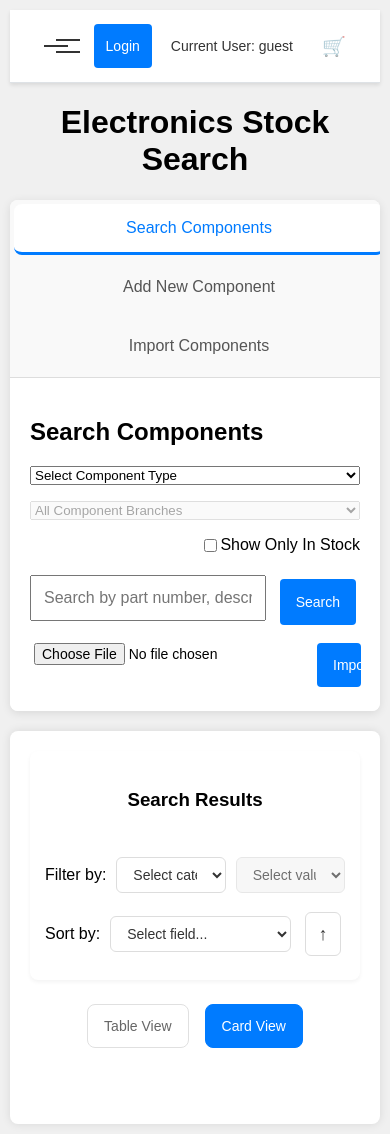
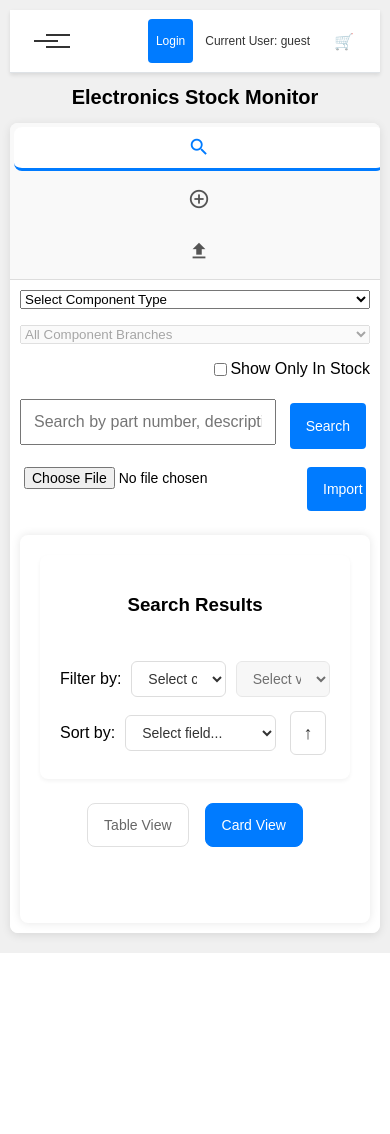
Before and after one commit to Teapack1/EasyDrawers-w-LCSC-support, a FastAPI app: page / in a window 390 px wide. After the commit the page ends 953 px from the top, so only its background shows below. Run offline with FastAPI, Linux system fonts and the light colour scheme; data comes from the database, SQL or seed files in the repository; data that the repository does not hold is empty.

Commit message:
implemented classic clean horizontal buttons by gemini25

```diff
--- a/static/style.css
+++ b/static/style.css
@@ -23,19 +23,32 @@
     display: flex;
     background-color: #f9f9f9;
     border-bottom: 1px solid #ddd;
+    flex-wrap: wrap;
 }
 
 .tab-button {
     flex: 1;
-    padding: 15px 20px;
+    padding: 12px 15px;
     background: none;
     border: none;
-    font-size: 16px;
+    font-size: 15px;
     font-weight: 500;
     color: #555;
     cursor: pointer;
     transition: all 0.3s ease;
     border-bottom: 3px solid transparent;
+    display: flex;
+    align-items: center;
+    justify-content: center;
+    gap: 8px;
+    min-width: 100px;
+    text-align: center;
+    white-space: nowrap;
+}
+
+.tab-button .material-icons {
+    font-size: 20px;
+    vertical-align: middle;
 }
 
 .tab-button:hover {
@@ -55,7 +68,6 @@
 
 .tab-content {
     display: none;
-    padding: 0;
 }
 
 .tab-content.active {
@@ -356,9 +368,7 @@
     width: 100%;
     border-collapse: separate;
     table-layout: fixed;
-    /* Added to make columns fit within the table */
     word-wrap: break-word;
-    /* Added to ensure long text breaks within cells */
 }
 
 /* Adjust the column widths */
@@ -366,14 +376,12 @@
 /* Actions column */
 table td:nth-last-child(1) {
     width: 130px;
-    /* Increase this value as needed */
 }
 
 table th:nth-last-child(2),
 /* Storage Place column */
 table td:nth-last-child(2) {
     width: 80px;
-    /* Decrease this value as needed */
 }
 
 table th,
@@ -382,22 +390,15 @@
     padding: 8px;
     text-align: left;
     overflow: hidden;
-    /* Prevents overflow */
     white-space: nowrap;
-    /* Prevents long text from wrapping */
     text-overflow: ellipsis;
-    /* Adds ellipsis for any overflowed text */
-    cursor: pointer;
-    /* Changes cursor to pointer to indicate clickability */
+    cursor: pointer;
 }
 
 table tr.expanded td {
     white-space: normal;
-    /* Allows text to wrap within cells */
     overflow: visible;
-    /* Allows overflowed content to be visible */
     text-overflow: clip;
-    /* Removes ellipsis */
 }
 
 table td .quantity-controls {
@@ -413,11 +414,8 @@
     cursor: pointer;
     margin: 0 2px;
     width: 30px;
-    /* Adjust width */
     height: 30px;
-    /* Adjust height */
     font-size: 16px;
-    /* Adjust font size */
 }
 
 table td .quantity-controls button:hover {
@@ -447,22 +445,16 @@
     cursor: pointer;
     margin: 0 2px;
     width: 30px;
-    /* Adjust width */
     height: 30px;
-    /* Adjust height */
     font-size: 16px;
-    /* Adjust font size */
 }
 
 .quantity-controls input.quantity-input {
     width: 40px;
-    /* Adjust width */
     text-align: center;
     margin: 0 2px;
     height: 30px;
-    /* Match height to buttons */
     font-size: 16px;
-    /* Adjust font size */
 }
 
 quantity-controls button:hover {
@@ -515,17 +507,12 @@
     color: red;
     border: none;
     font-size: 16px;
-    /* Decrease font size for smaller 'X' */
     cursor: pointer;
     margin-left: 5px;
     padding: 0;
-    /* Remove padding */
     width: 24px;
-    /* Fixed width */
     height: 24px;
-    /* Fixed height */
     line-height: 24px;
-    /* Center the 'X' vertically */
     text-align: center;
 }
 
@@ -536,7 +523,6 @@
 /* Modal Styles */
 .modal {
     display: block;
-    /* Show the modal by default */
     position: fixed;
     z-index: 1000;
     left: 0;
@@ -545,7 +531,6 @@
     height: 100%;
     overflow: auto;
     background-color: rgba(0, 0, 0, 0.5);
-    /* Semi-transparent background */
 }
 
 .modal-content {
@@ -697,12 +682,10 @@
 /* Adjust the widths of the sections */
 .upload-section {
     width: 18.75%;
-    /* Reduced from 25% */
 }
 
 .search-section {
     width: 62.5%;
-    /* Increased from 50% */
     margin: 0 auto;
     text-align: center;
 }
@@ -781,13 +764,11 @@
 /* Reduce font size in the form section */
 .form-section {
     font-size: 14px;
-    /* Reduced from default */
 }
 
 /* Adjust label styles */
 .form-section label {
     margin-bottom: 5px;
-    /* Reduced margin */
 }
 
 /* Adjust input and select styles */
@@ -795,12 +776,9 @@
 .form-section select {
     width: 100%;
     padding: 6px;
-    /* Reduced padding */
     margin-top: 3px;
     margin-bottom: 8px;
-    /* Reduced margin */
-    font-size: 14px;
-    /* Reduced font size */
+    font-size: 14px;
 }
 
 /* Adjust optional fields */
@@ -811,16 +789,13 @@
 /* Adjust button styles */
 .form-section button {
     padding: 8px 16px;
-    /* Reduced padding */
-    font-size: 14px;
-    /* Reduced font size */
+    font-size: 14px;
 }
 
 /* Styles for the revert button */
 .revert-button {
     padding: 5px 10px;
     background-color: #dc3545;
-    /* Red color */
     color: #fff;
     border: none;
     border-radius: 4px;
@@ -835,20 +810,6 @@
 .reverted {
     color: #6c757d;
     font-style: italic;
-}
-
-.revert-button {
-    padding: 4px 8px;
-    background-color: #dc3545;
-    color: white;
-    border: none;
-    border-radius: 4px;
-    cursor: pointer;
-    font-size: 12px;
-}
-
-.revert-button:hover {
-    background-color: #c82333;
 }
 
 .revert-button:disabled {
@@ -866,7 +827,6 @@
 /* ...existing code... */
 
 .middle-panel {
-    /* ...existing styles... */
     display: flex;
     flex-direction: column;
     align-items: center;
@@ -882,7 +842,6 @@
 
 .app-logo {
     width: 100px;
-    /* Adjust size as needed */
     height: auto;
 }
 
@@ -1005,7 +964,6 @@
     .form-fields input,
     .form-fields select {
         font-size: 16px;
-        /* Better for mobile touch */
         height: 36px;
     }
 
@@ -1697,7 +1655,6 @@
 /* Actions column improvements */
 table td:last-child {
     min-width: 220px;
-    /* Increased width */
     width: 220px;
     padding: 8px;
 }
@@ -2299,3 +2256,96 @@
     padding: 5px 0;
     border-bottom: 1px solid #eee;
 }
+
+/* Responsive adjustments for tabs */
+@media screen and (max-width: 768px) {
+    body {
+        padding: 10px;
+    }
+
+    h1 {
+        font-size: 20px;
+    }
+
+    .tab-container {
+        margin: 10px auto;
+    }
+
+    .tabs {
+        justify-content: space-around;
+    }
+
+    .tab-button {
+        font-size: 14px;
+        padding: 10px 8px;
+        min-width: 0;
+        flex-basis: auto;
+        flex-grow: 0;
+    }
+
+    .tab-button .tab-text {
+        display: none;
+    }
+
+    .tab-button .material-icons {
+        font-size: 24px;
+    }
+
+    .content-panel {
+        padding: 15px;
+    }
+
+    .filter-controls {
+        flex-direction: column;
+        align-items: stretch;
+        gap: 10px;
+    }
+
+    .filter-group,
+    .sort-group {
+        width: 100%;
+        min-width: 0;
+        justify-content: space-between;
+    }
+
+    .select-control {
+        flex-grow: 1;
+    }
+}
+
+/* Adjustments for very small screens */
+@media screen and (max-width: 480px) {
+    .top-bar {
+        padding: 5px 10px;
+    }
+
+    .user-section {
+        gap: 8px;
+    }
+
+    #loginButton {
+        padding: 4px 8px;
+        font-size: 12px;
+    }
+
+    #currentUserDisplay {
+        font-size: 12px;
+    }
+
+    .cart-button {
+        font-size: 1em;
+        padding: 4px 8px;
+    }
+
+    .tab-button {
+        padding: 8px 5px;
+    }
+
+    .tab-button .material-icons {
+        font-size: 22px;
+    }
+
+    .content-panel {
+        padding: 10px;
+    }
+}
--- a/templates/index.html
+++ b/templates/index.html
@@ -6,6 +6,8 @@
     <meta name="viewport" content="width=device-width, initial-scale=1.0, maximum-scale=1.0, user-scalable=no">
     <title>Component Stock Monitor</title>
     <link rel="stylesheet" href="/static/style.css">
+    <!-- Add Material Icons link -->
+    <link href="https://fonts.googleapis.com/icon?family=Material+Icons" rel="stylesheet">
 
     <link rel="apple-touch-icon" sizes="180x180" href="/static/favicon_io/apple-touch-icon.png">
     <link rel="icon" type="image/png" sizes="32x32" href="/static/favicon_io/favicon-32x32.png">
@@ -50,19 +52,29 @@
         </div>
     </div>
 
-    <h1>Electronics Stock Search</h1>
+    <h1>Electronics Stock Monitor</h1>
+
+    <!-- Tab Container -->
     <div class="tab-container">
         <div class="tabs">
-            <button class="tab-button active" data-tab="search">Search Components</button>
-            <button class="tab-button" data-tab="add">Add New Component</button>
-            <button class="tab-button" data-tab="import">Import Components</button>
+            <button class="tab-button active" data-tab="search">
+                <span class="material-icons">search</span>
+                <span class="tab-text">Search</span>
+            </button>
+            <button class="tab-button" data-tab="add">
+                <span class="material-icons">add_circle_outline</span>
+                <span class="tab-text">Add Component</span>
+            </button>
+            <button class="tab-button" data-tab="import">
+                <span class="material-icons">file_upload</span>
+                <span class="tab-text">Import</span>
+            </button>
         </div>
 
         <div class="tab-content-container">
-            <!-- Search Components Tab (Default) -->
-            <div class="tab-content active" id="search-tab">
+            <!-- Search Tab Content -->
+            <div id="search-tab" class="tab-content active">
                 <div class="content-panel">
-                    <h2>Search Components</h2>
                     <!-- Filters -->
                     <div class="filter-container">
                         <select id="filterComponentType">
@@ -148,119 +240,26 @@
                 </div>
             </div>
 
-            <!-- Import Components Tab -->
-            <div class="tab-content" id="import-tab">
+            <!-- Import Tab Content -->
+            <div id="import-tab" class="tab-content">
                 <div class="content-panel">
                     <form id="uploadCsvForm">
-                        <h2>Import Components</h2>
-                        <p>Import components from LCSC CSV export file</p>
-                        <div class="import-container">
+                        <h2>Import LCSC Components</h2>
+                        <p>Import components from LCSC CSV export file.</p>
                         <div class="file-upload-container">
                             <label for="csvFile" class="file-upload-label">
-                                    <span class="file-upload-icon">📂</span>
-                                    <span class="file-upload-text">Choose LCSC CSV File</span>
+                                <span class="material-icons">attach_file</span> Select CSV File
                             </label>
                             <input type="file" id="csvFile" accept=".csv" class="file-upload-input">
                             <span id="selected-file-name">No file selected</span>
                         </div>
-                            <div class="import-actions">
                         <button type="submit" class="primary-button">Import Components</button>
-                            </div>
-                        </div>
-                        <div class="import-help">
-                            <h3>How to import:</h3>
-                            <ol>
-                                <li>Export your order from LCSC as CSV</li>
-                                <li>Upload the CSV file using the button above</li>
-                                <li>Review the imported components in the search results</li>
-                            </ol>
-                        </div>
                     </form>
                 </div>
             </div>
         </div>
     </div>
 
-    <div id="searchResults">
-        <div class="results-header">
-            <h3>Search Results</h3>
-            <div class="filter-controls">
-                <div class="filter-group">
-                    <label for="filterCategory">Filter by:</label>
-                    <select id="filterCategory" class="select-control">
-                        <option value="">Select category...</option>
-                        <option value="manufacturer">Manufacturer</option>
-                        <option value="package">Package</option>
-                        <option value="capacitance">Capacitance</option>
-                        <option value="resistance">Resistance</option>
-                        <option value="inductance">Inductance</option>
-                        <option value="storage_place">Storage Place</option>
-                    </select>
-                    <select id="filterValue" class="select-control" disabled>
-                        <option value="">Select value...</option>
-                    </select>
-                </div>
-                <div class="sort-group">
-                    <label for="sortColumn">Sort by:</label>
-                    <select id="sortColumn" class="select-control">
-                        <option value="">Select field...</option>
-                        <option value="resistance" data-unit="Ω">Resistance</option>
-                        <option value="capacitance" data-unit="F">Capacitance</option>
-                        <option value="inductance" data-unit="H">Inductance</option>
-                        <option value="voltage" data-unit="V">Voltage</option>
-                        <option value="current_power" data-unit="[AW]">Current/Power</option>
-                        <option value="order_qty">Quantity</option>
-                        <option value="package">Package</option>
-                        <option value="storage_place">Storage Place</option>
-                    </select>
-                    <button id="sortOrderBtn" class="icon-button fixed-width-small" title="Toggle sort order">
-                        <span class="sort-icon"></span>
-                    </button>
-                </div>
-            </div>
-        </div>
-        <!-- Mobile view selector -->
-        <div class="view-toggle">
-            <button id="tableView" class="view-button active">Table View</button>
-            <button id="cardView" class="view-button">Card View</button>
-        </div>
-
-        <!-- Table view (original) -->
-        <div id="tableViewContainer" class="view-container">
-            <table id="resultsTable">
-                <thead>
-                    <tr>
-                        <th>LCSC Part Number</th>
-                        <th>MPN</th>
-                        <th>Manufacturer</th>
-                        <th>Package</th>
-                        <th>Description</th>
-                        <th>Unit Price($)</th>
-                        <th>Component Type</th>
-                        <th>Component Branch</th>
-                        <th>Capacitance</th>
-                        <th>Resistance</th>
-                        <th>Voltage</th>
-                        <th>Tolerance</th>
-                        <th>Inductance</th>
-                        <th>Current/Power</th>
-                        <th>Quantity</th> <!-- Renamed from Order Qty. -->
-                        <th>Storage Place</th>
-                        <th>Actions</th>
-                    </tr>
-                </thead>
-                <tbody id="resultsTableBody">
-                </tbody>
-            </table>
-        </div>
-
-        <!-- Card view (new mobile-friendly view) -->
-        <div id="cardViewContainer" class="view-container" style="display: none">
-            <div class="results-grid">
-                <!-- Cards will be inserted here by JavaScript -->
-            </div>
-        </div>
-    </div>
     <script src="/static/script.js"></script>
 </body>
 
```
Also changed, not shown: other parts of templates/index.html (+82 -2 lines). Lines whose indentation alone changed are shown as unchanged.
